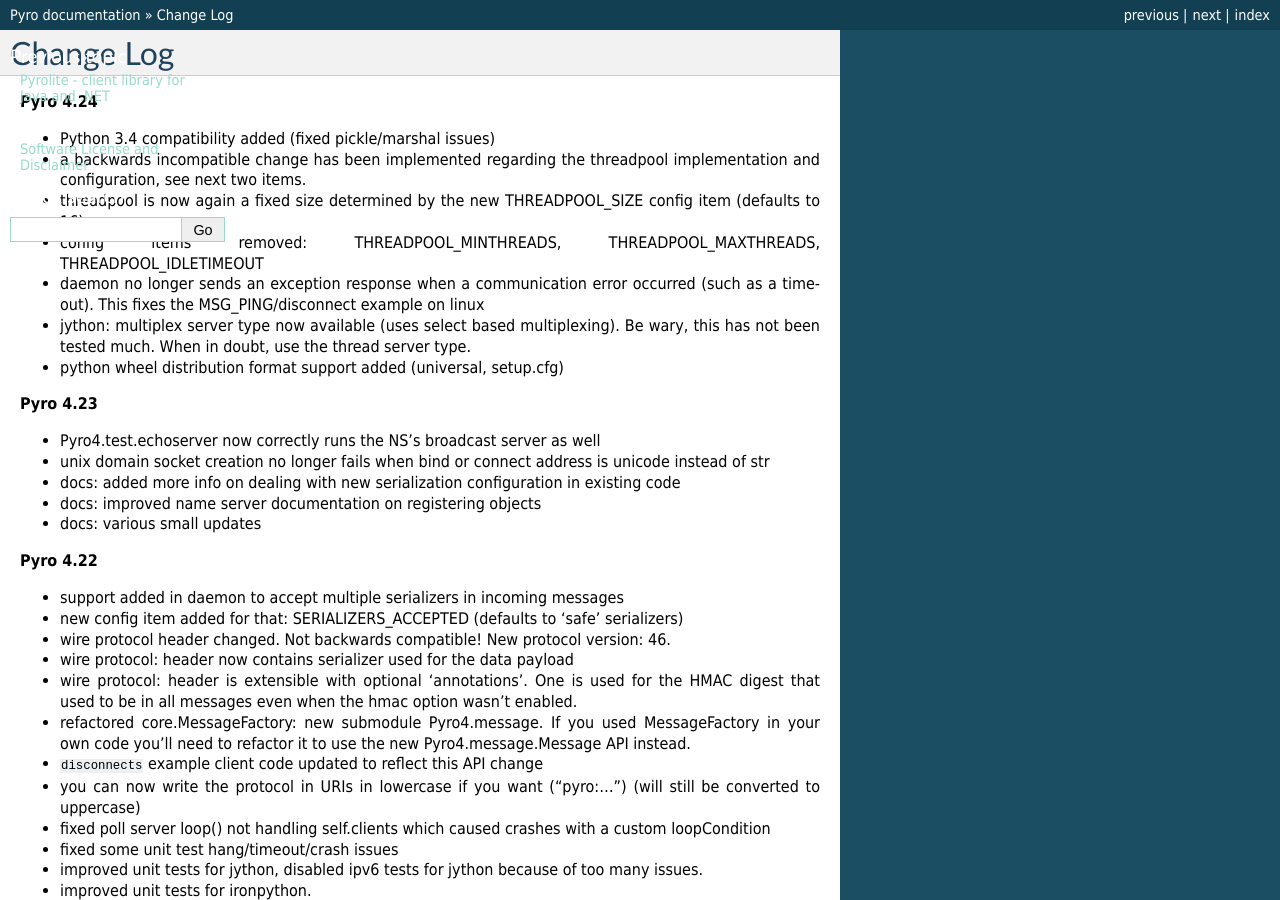
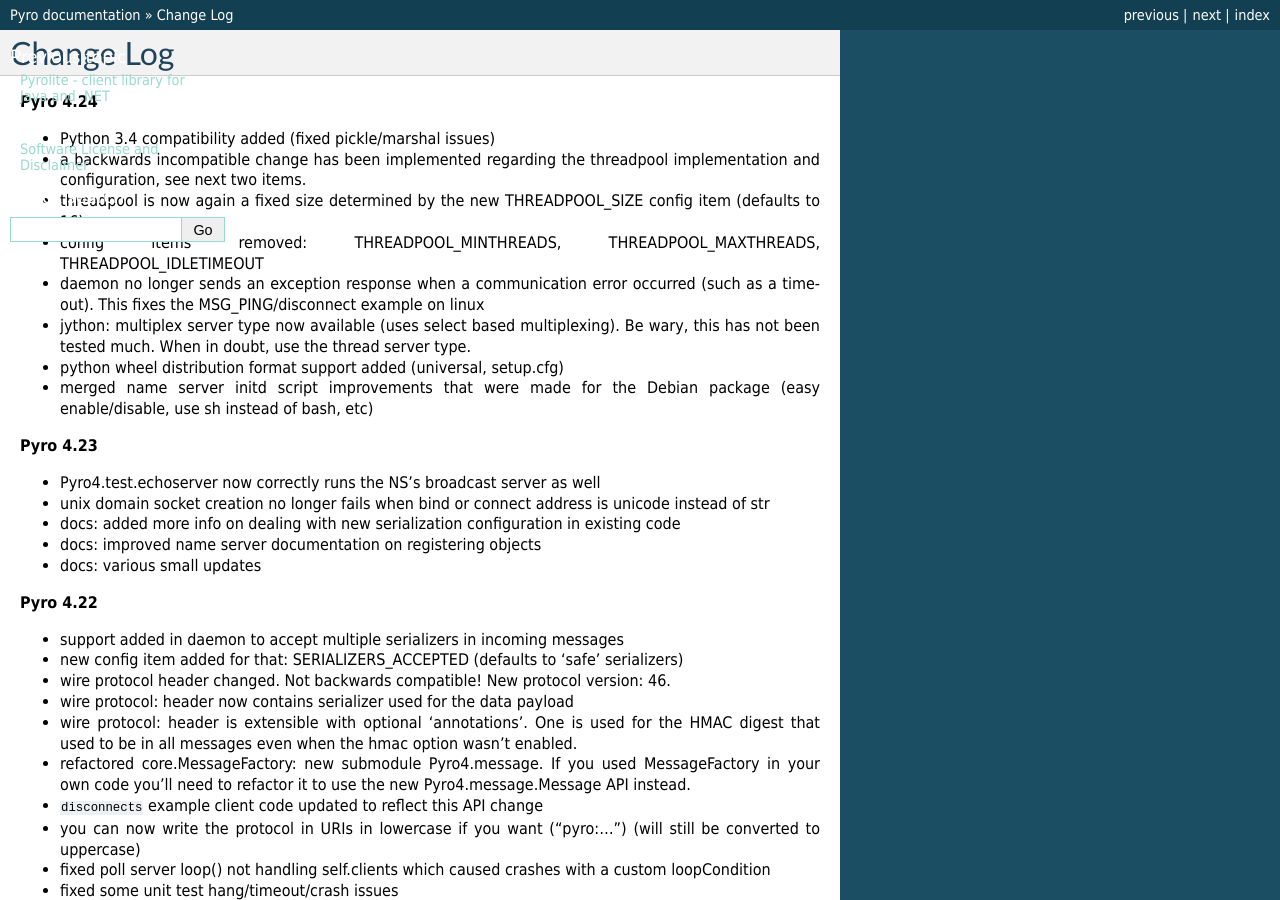
Before and after one commit to irmen/Pyro4, a Sphinx documentation site: the page built from docs/source/changelog.rst, in a window 1280 px wide and 900 px high. Built offline with Sphinx 7.4.7, drawn with Linux system fonts in a browser that asks for light colours; the version number could not be read and is left out.

Commit message:
changelog

```diff
--- a/docs/source/changelog.rst
+++ b/docs/source/changelog.rst
@@ -11,6 +11,7 @@
 - daemon no longer sends an exception response when a communication error occurred (such as a timeout). This fixes the MSG_PING/disconnect example on linux
 - jython: multiplex server type now available (uses select based multiplexing). Be wary, this has not been tested much. When in doubt, use the thread server type.
 - python wheel distribution format support added (universal, setup.cfg)
+- merged name server initd script improvements that were made for the Debian package (easy enable/disable, use sh instead of bash, etc)
 
 
 **Pyro 4.23**
```
Also changed, not shown: 2 other files.
